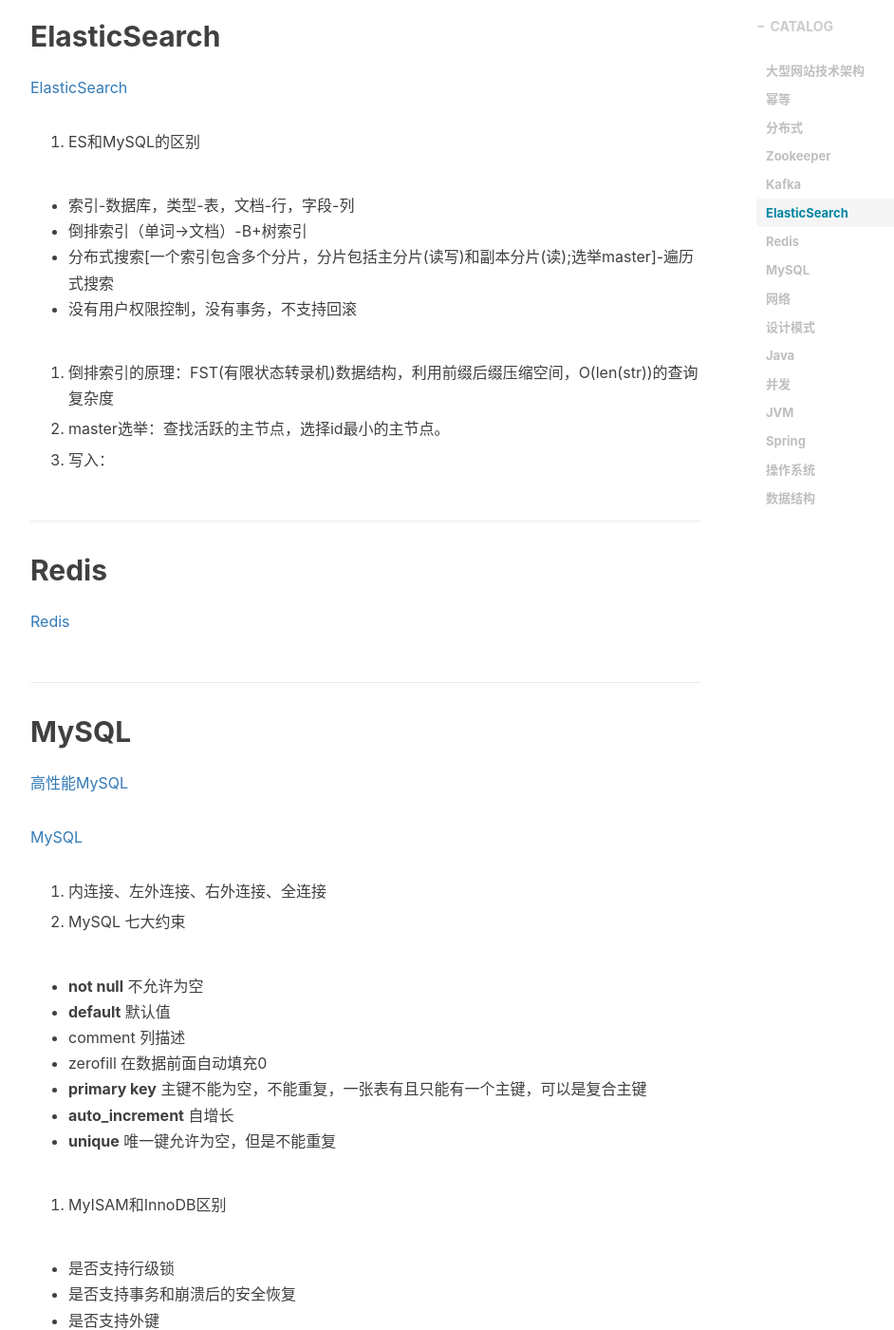
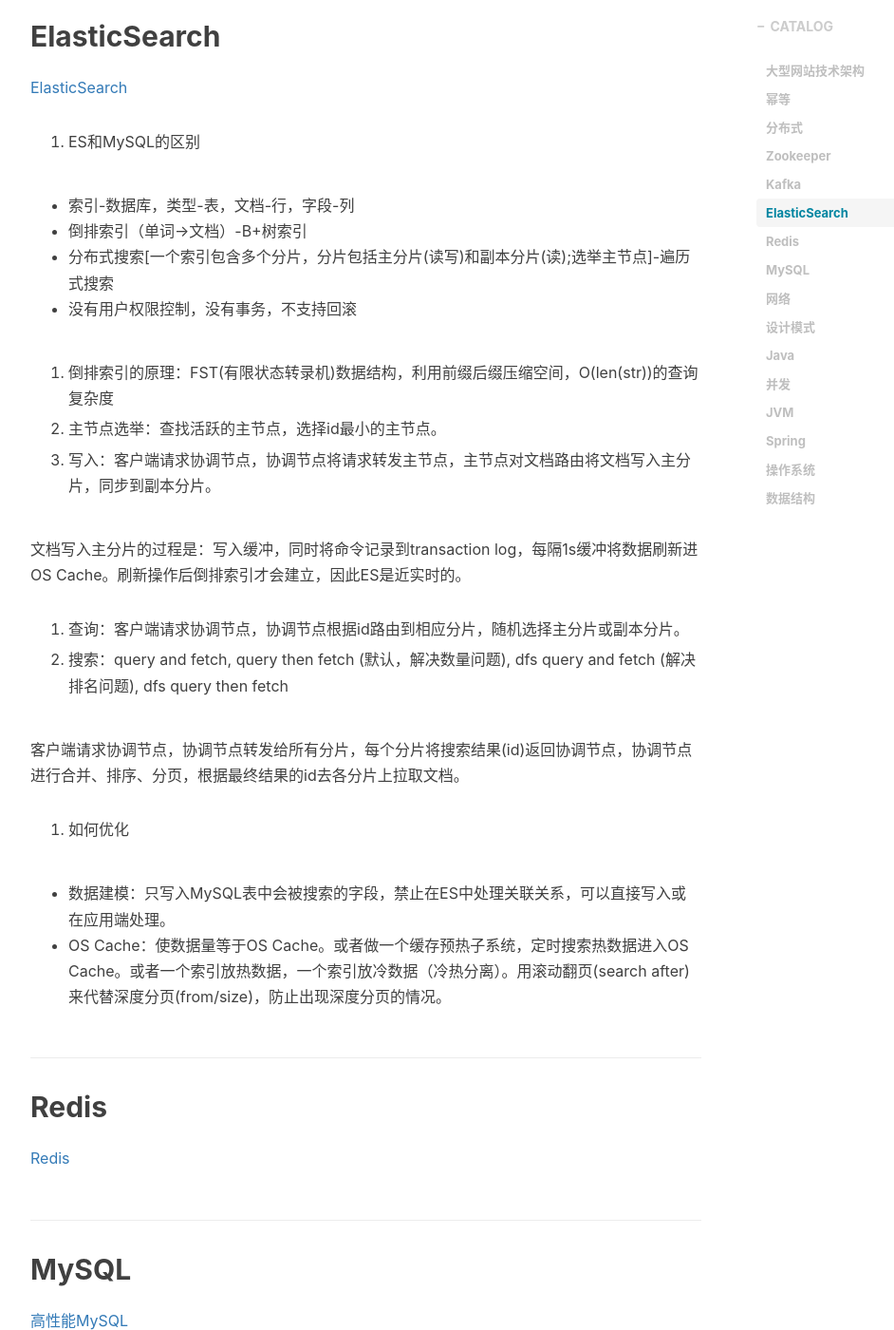
Before and after one commit to yycg/yycg.github.io, a Jekyll site: the page built from _posts/2020-07-05-总结.markdown, in a window 1280 px wide and 1400 px high, scrolled down 3173 px. Shown: the whole window at 95% size, without its empty margins (233-1175 px from the left). Built offline with Jekyll 4.4.1, drawn with Linux system fonts in a browser that asks for light colours; nearby versions of some CDN libraries; formulas are drawn with MathJax 3; comment, search, counter and statistics services are not loaded.

Commit message:
Update 2020-07-05-总结.markdown

```diff
--- a/_posts/2020-07-05-总结.markdown
+++ b/_posts/2020-07-05-总结.markdown
@@ -112,14 +112,27 @@
 
   - 索引-数据库，类型-表，文档-行，字段-列
   - 倒排索引（单词->文档）-B+树索引
-  - 分布式搜索[一个索引包含多个分片，分片包括主分片(读写)和副本分片(读);选举master]-遍历式搜索
+  - 分布式搜索[一个索引包含多个分片，分片包括主分片(读写)和副本分片(读);选举主节点]-遍历式搜索
   - 没有用户权限控制，没有事务，不支持回滚
 
 2. 倒排索引的原理：FST(有限状态转录机)数据结构，利用前缀后缀压缩空间，O(len(str))的查询复杂度
 
-3. master选举：查找活跃的主节点，选择id最小的主节点。
+3. 主节点选举：查找活跃的主节点，选择id最小的主节点。
 
-4. 写入：
+4. 写入：客户端请求协调节点，协调节点将请求转发主节点，主节点对文档路由将文档写入主分片，同步到副本分片。
+
+  文档写入主分片的过程是：写入缓冲，同时将命令记录到transaction log，每隔1s缓冲将数据刷新进OS Cache。刷新操作后倒排索引才会建立，因此ES是近实时的。
+
+5. 查询：客户端请求协调节点，协调节点根据id路由到相应分片，随机选择主分片或副本分片。
+
+6. 搜索：query and fetch, query then fetch (默认，解决数量问题), dfs query and fetch (解决排名问题), dfs query then fetch
+
+  客户端请求协调节点，协调节点转发给所有分片，每个分片将搜索结果(id)返回协调节点，协调节点进行合并、排序、分页，根据最终结果的id去各分片上拉取文档。
+
+7. 如何优化
+
+  - 数据建模：只写入MySQL表中会被搜索的字段，禁止在ES中处理关联关系，可以直接写入或在应用端处理。
+  - OS Cache：使数据量等于OS Cache。或者做一个缓存预热子系统，定时搜索热数据进入OS Cache。或者一个索引放热数据，一个索引放冷数据（冷热分离）。用滚动翻页(search after)来代替深度分页(from/size)，防止出现深度分页的情况。
 
 ## Redis
 
```
